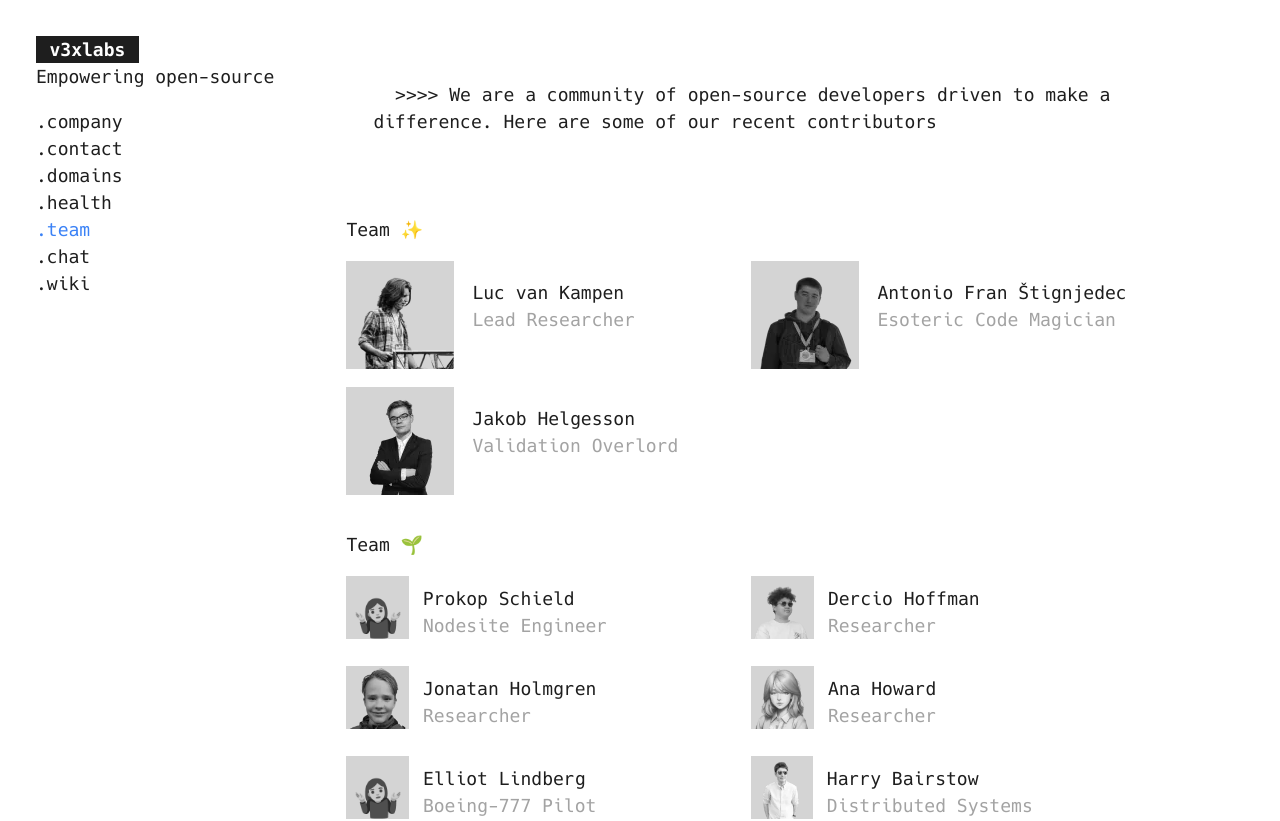
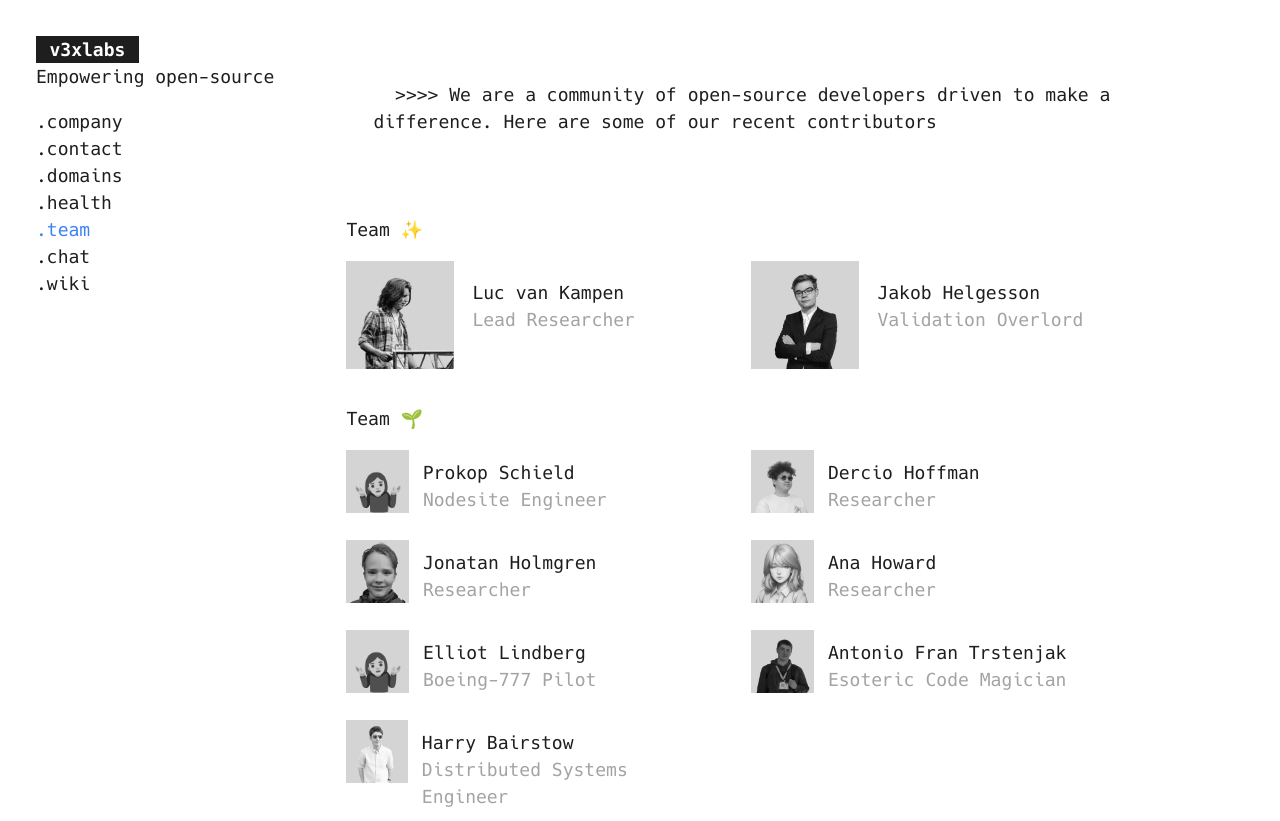
Before and after one commit to v3xlabs/v3x-team, a Next.js app: page / in a window 1280 px wide. Shown: the top 821 px of the page. Built offline with nearby package versions, Linux system fonts and the light colour scheme.

Commit message:
Update Core Team (#9)

```diff
--- a/list.ts
+++ b/list.ts
@@ -12,12 +12,6 @@ export const teamSparkles: Person[] = [
         title: 'Lead Researcher',
         avatar: '/team/luc.webp',
         slug: 'luc',
-    },
-    {
-        name: 'Antonio Fran Štignjedec',
-        title: 'Esoteric Code Magician',
-        avatar: '/team/antony.webp',
-        slug: 'antony',
     },
     {
         name: 'Jakob Helgesson',
@@ -55,6 +49,12 @@ export const team2: Person[] = [
         name: 'Elliot Lindberg',
         title: 'Boeing-777 Pilot',
         slug: 'elliot',
+    },
+    {
+        name: 'Antonio Fran Trstenjak',
+        title: 'Esoteric Code Magician',
+        avatar: '/team/antony.webp',
+        slug: 'antony',
     },
     {
         name: 'Harry Bairstow',
```
